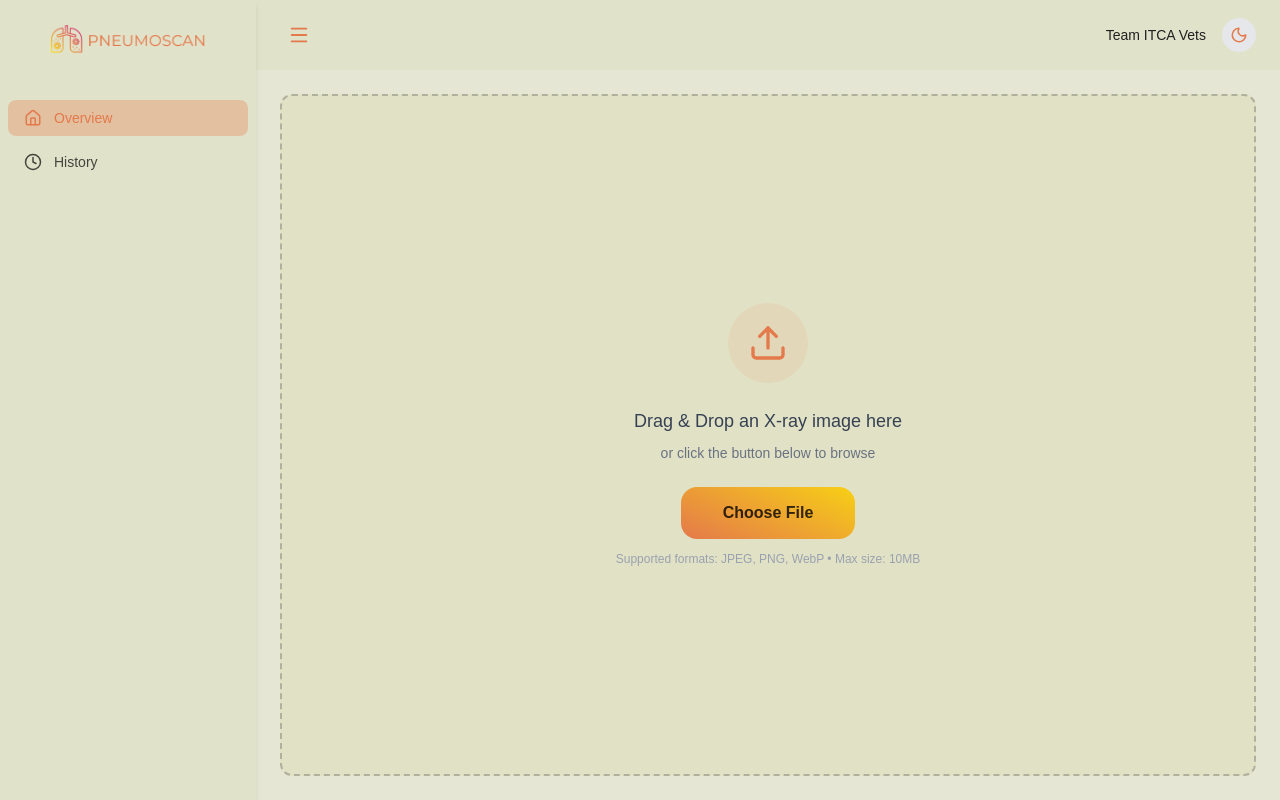
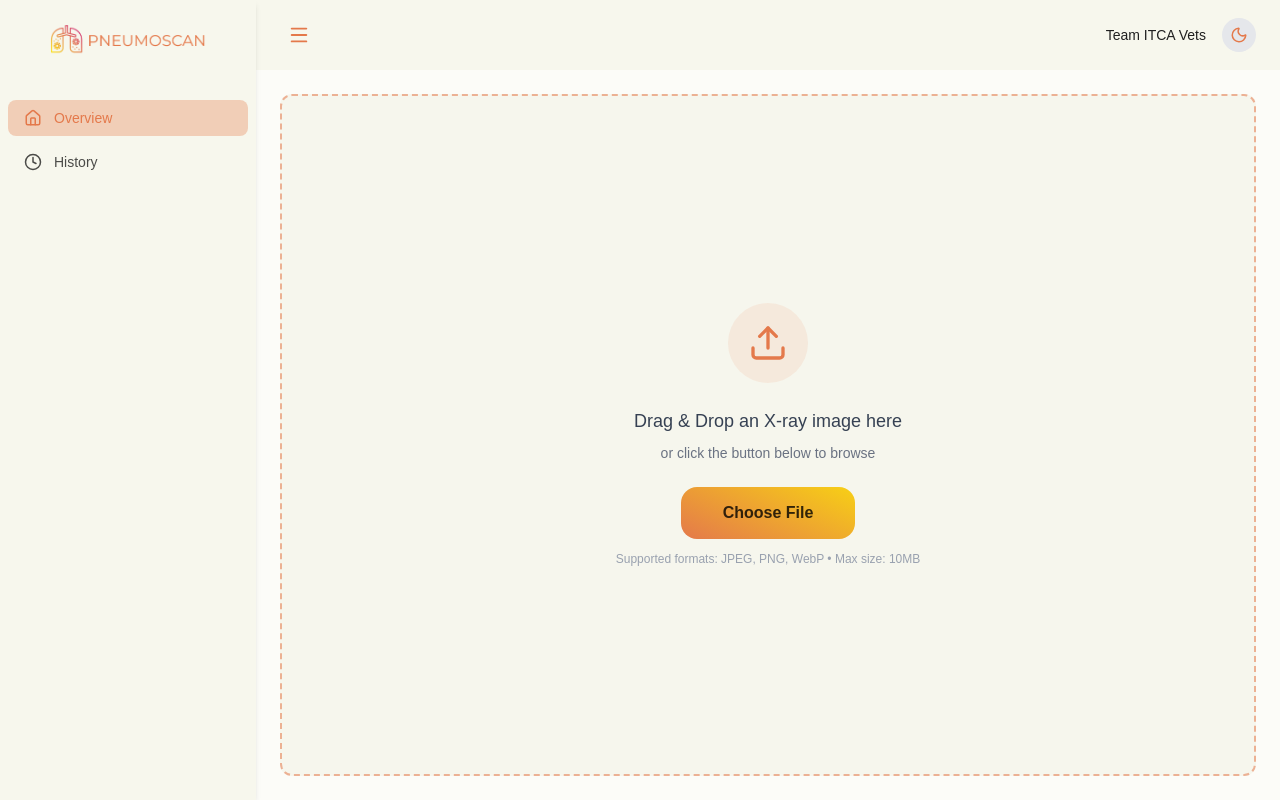
Before and after one commit to Jordanlopez546/itca-vets-mrc, a Next.js app: page / in a window 1280 px wide. Both pictures are taken after a click on the button 43 px from the left and 35 px from the top of the page. Built offline with nearby package versions, Linux system fonts and the light colour scheme.

Commit message:
Made changes

```diff
--- a/components/layouts/dashboard-header.tsx
+++ b/components/layouts/dashboard-header.tsx
@@ -45,7 +45,7 @@ export default function DashboardHeader({
   }
 
   return (
-    <header className="w-full bg-[#e1e2ca] dark:bg-[#1a1a1a] px-6 py-4 flex justify-between items-center">
+    <header className="w-full bg-[#f7f7ed] dark:bg-[#1a1a1a] px-6 py-4 flex justify-between items-center">
       <div className="flex flex-1 items-center gap-4">
         <button
           onClick={onToggleSidebar}
--- a/components/layouts/dashboard-layout.tsx
+++ b/components/layouts/dashboard-layout.tsx
@@ -10,7 +10,7 @@ export default function DashboardLayout({
   const [isSidebarOpen, setIsSidebarOpen] = useState(false);
 
   return (
-    <div className="flex h-screen overflow-hidden bg-[#e5e6d4] dark:bg-[#111111]">
+    <div className="flex h-screen overflow-hidden bg-[#fcfcf8] dark:bg-[#111111]">
       <Sidebar isOpen={isSidebarOpen} onClose={() => setIsSidebarOpen(false)} />
 
       <div
--- a/components/layouts/sidebar.tsx
+++ b/components/layouts/sidebar.tsx
@@ -21,7 +21,7 @@ const Sidebar = ({ isOpen, onClose }: SidebarProps) => {
       )}
 
       <aside
-        className={`fixed z-50 bg-[#e1e2ca] dark:bg-[#1a1a1a] shadow-md transition-transform duration-300 h-screen w-64 flex flex-col
+        className={`fixed z-50 bg-[#f7f7ed] dark:bg-[#1a1a1a] shadow-md transition-transform duration-300 h-screen w-64 flex flex-col
         ${isOpen ? "translate-x-0" : "-translate-x-full"}`}
       >
         <div className="p-6 flex justify-between items-center dark:border-gray-700">
--- a/components/upload-dropzone.tsx
+++ b/components/upload-dropzone.tsx
@@ -1,14 +1,15 @@
 import { Upload } from "lucide-react";
 import { UploadDropzoneProps } from "../types/interfaces/upload-dropzone";
 
-
-
-export default function UploadDropzone({ onDrop, onFileChange }: UploadDropzoneProps) {
+export default function UploadDropzone({
+  onDrop,
+  onFileChange,
+}: UploadDropzoneProps) {
   return (
     <div
       onDrop={onDrop}
       onDragOver={(e) => e.preventDefault()}
-      className="h-full w-full border-2 border-dashed border-[#3a3a3a49] dark:border-[#e4794b8c] rounded-xl text-center cursor-pointer hover:border-[#E4794B] dark:hover:border-[#E4794B] hover:bg-[#e4794b0a] dark:hover:bg-[#e4794b0a] transition-all flex items-center justify-center bg-[#e1e2c5] dark:bg-[#0c0c0c]"
+      className="h-full w-full border-2 border-dashed border-[#e4794b8c] dark:border-[#e4794b8c] rounded-xl text-center cursor-pointer hover:border-[#E4794B] dark:hover:border-[#E4794B] hover:bg-[#e4794b0a] dark:hover:bg-[#e4794b0a] transition-all flex items-center justify-center bg-[#f6f6ed] dark:bg-[#0c0c0c]"
     >
       <div className="flex flex-col items-center gap-6 px-8">
         <div className="w-20 h-20 rounded-full bg-[#e4794b1a] dark:bg-[#e4794b2a] flex items-center justify-center">
```
